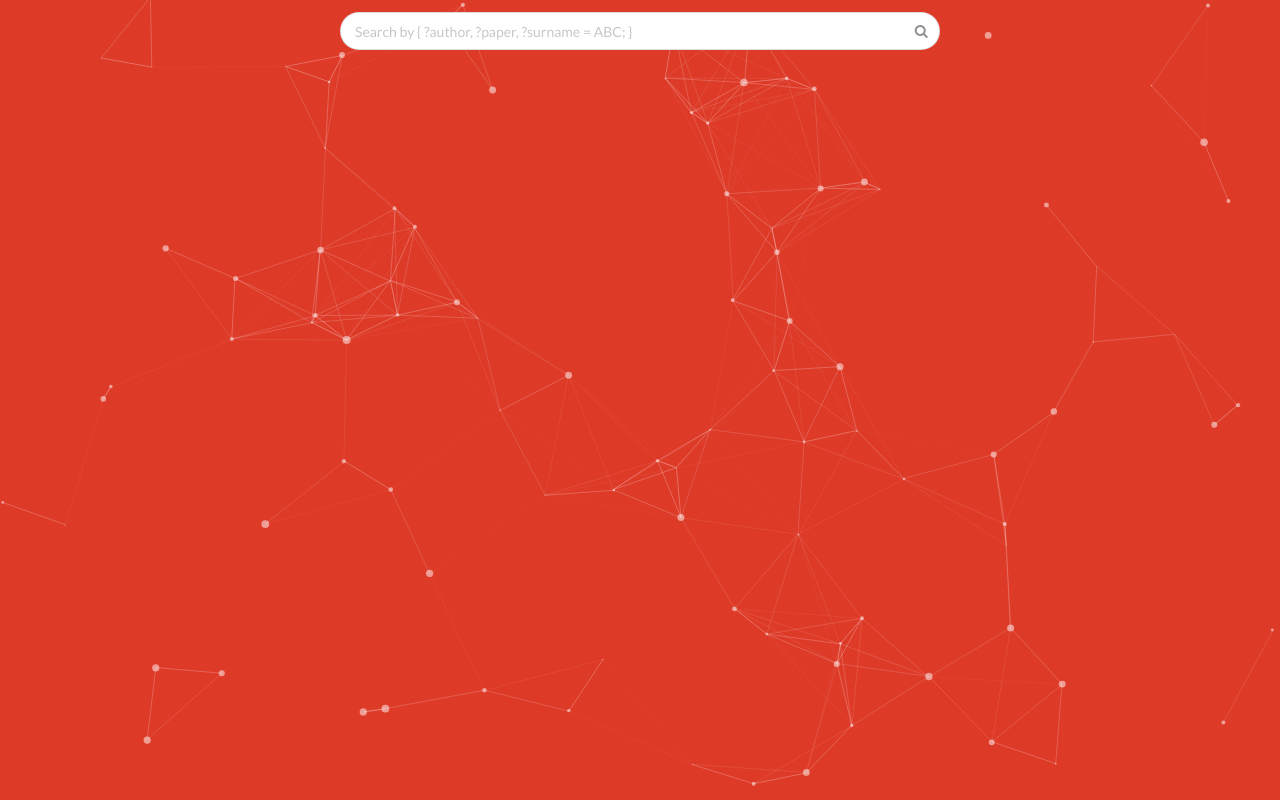
After one commit to 96imranahmed/scholarly, a Flask app: template templates/author.html in a window 1280 px wide. The commit adds this page. Run offline with Flask 2, Linux system fonts and the light colour scheme; the template is opened without the code that fills it, so the values that code supplies are empty; parts of the project's set-up code (start-up, migrations or seed data) failed here and were passed over.

Commit message:
Various fixes!

```diff
--- a/application.py
+++ b/application.py
@@ -19,12 +19,13 @@ def search_decorator():
     return jsonify(search(query, search_arr, 0, 10))
 
 @application.route('/paper/<query>')
-def four_or_four(query):
-    return "<h2>Thanks for dropping by, this functionality is coming very soon!</h2>"
+def paper_decorator(query):
+    return render_template('paper.html')
 
 @application.route('/author/<query>')
-def four_or_four_two(query):
-    return "<h2>Thanks for dropping by, this functionality is coming very soon!</h2>"
+def author_decorator(query):
+    return render_template('author.html')
+
 # run the application.
 if __name__ == "__main__":
     application.debug = False
--- a/static/css/index.css
+++ b/static/css/index.css
@@ -3,6 +3,7 @@ body {
     background-size: cover;
     background-position: 50% 50%;
     background-repeat: no-repeat;
+    width:100%;
 }
 
 .header-title {
@@ -16,24 +17,18 @@ body {
     margin-bottom: 5px !important;
 }
 
-.results {
-    margin-top: 25px !important;
-}
-
 .horizontal-centre {
     margin: 0 auto;
 }
 
 .partial-width {
     max-width: 600px;
-    width: 80%;
-    min-width: 320px;
+    width: 90%;
     position: absolute;
     top: 50%;
     left: 50%;
     transform: translate(-50%, -50%);
 }
-
 
 @media only screen and (max-device-width: 430px) {
     .search-pos {
@@ -53,3 +48,14 @@ body {
     transform: translate(-50%, -50%);
     width: 80%;
 }
+
+.top-search-pos {
+    position: absolute !important;
+    left: 50%;
+    top: unset !important;
+    display: inline-block;
+    margin-top: 50px;
+    -webkit-transform: translate(-50%, -50%);
+    transform: translate(-50%, -50%);
+    width: 80%;
+}
--- /dev/null
+++ b/templates/author.html
@@ -0,0 +1,19 @@
+<html>
+    <head>
+        <title>Scholarly</title>
+        {% include "header.html" %}
+        <script src="{{ url_for('static', filename='js/index.js')}}"></script>
+        <link href="{{ url_for('static', filename='css/index.css')}}" media="all" rel="stylesheet"/>
+    </head>
+    <body>
+        <div id="particles-js">
+            <div class="ui fluid category search top-search-pos">
+                    <div class="ui icon input partial-width">
+                        <input class="prompt" type="text" placeholder="Search by { ?author, ?paper, ?surname = ABC; }">
+                        <i class="search icon"></i>
+                    </div>
+                    <div class="results"></div>
+            </div>
+        </div>
+    </body>
+</html>
```
Also changed, not shown: templates/paper.html (added, +19 -0 lines).
